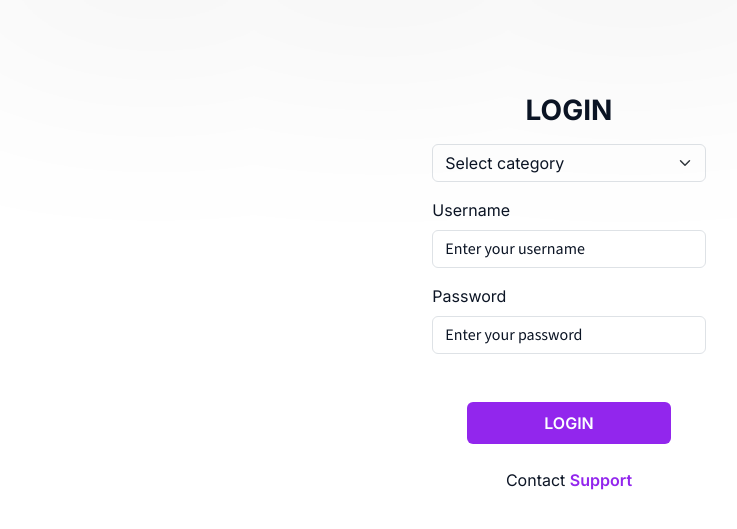
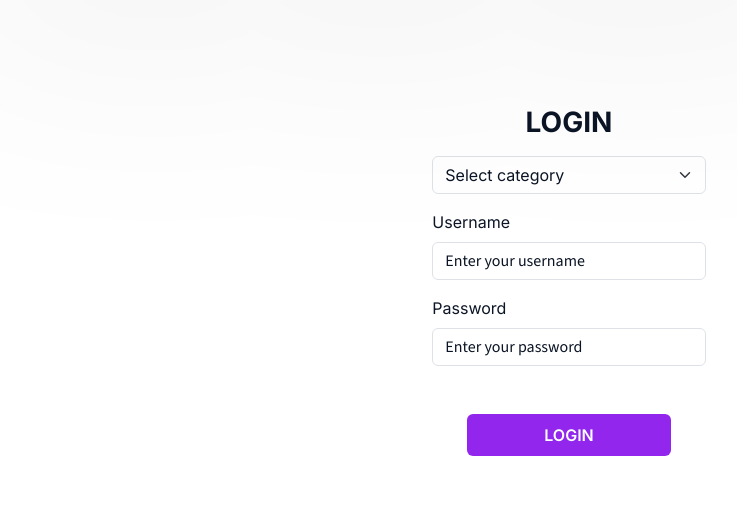
Before and after one commit to shamax1999/BurgerShop, a plain HTML site: page login.html in a window 1280 px wide. Shown: the part 107-636 px from the top of the page, without its empty margins (71-808 px from the left). Drawn offline with nearby package versions, Linux system fonts and the light colour scheme.

Commit message:
Update login.html

```diff
--- a/login.html
+++ b/login.html
@@ -49,9 +49,7 @@
                 <div class="d-flex justify-content-center mb-4">
                     <button class="btn p-2 w-75 color-bg-primary color-txt-white fw-semibold" id="btn-login" type="submit">LOGIN</button>
                 </div>
-                <div class="text-center">Contact <a href="mailto:asp.shehanreshin@gmail.com"><span
-                            class="fw-semibold color-txt-primary">Support</span></a>
-                </div>
+
             </form>
         </div>
     </main>
```
